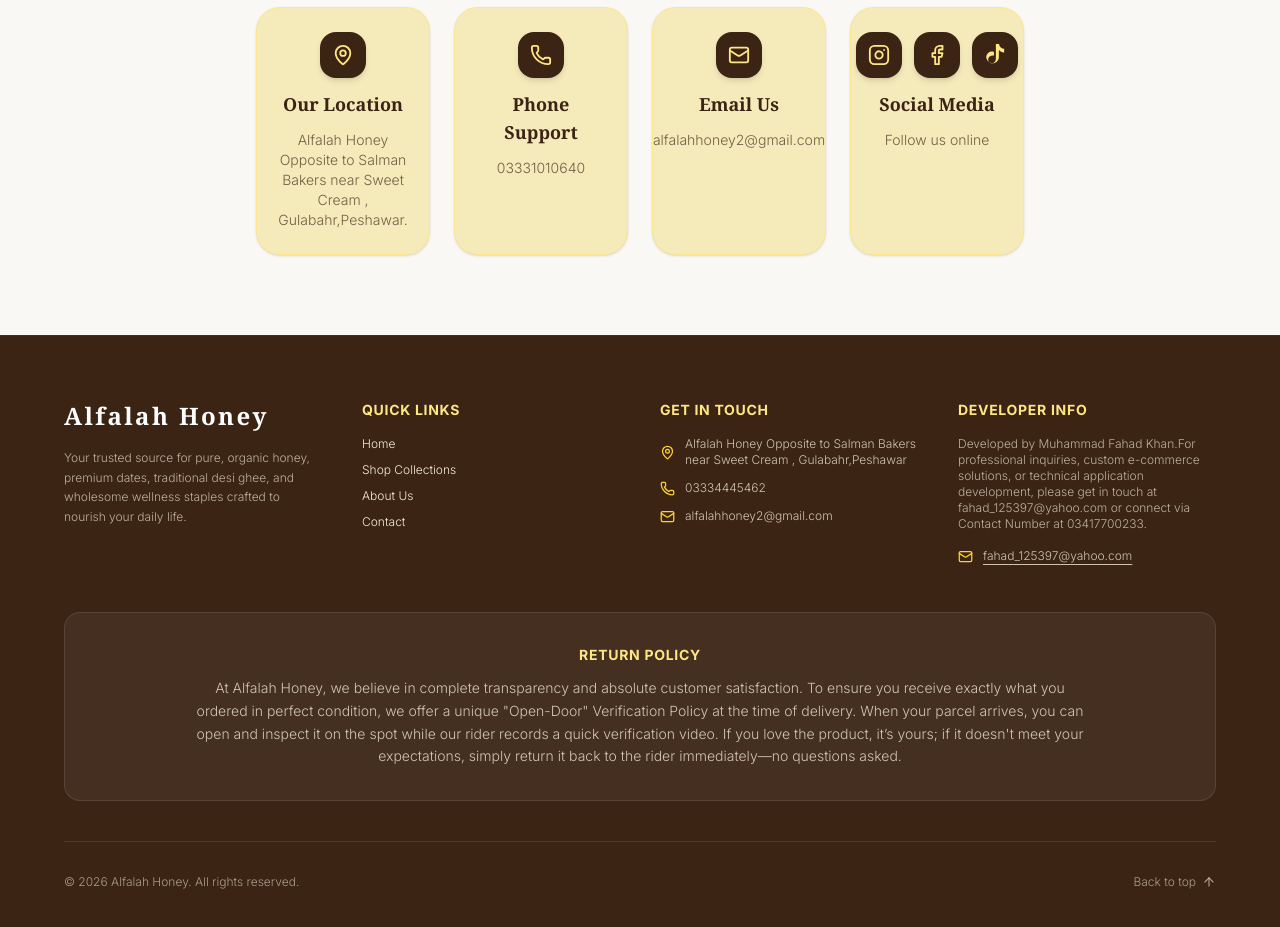
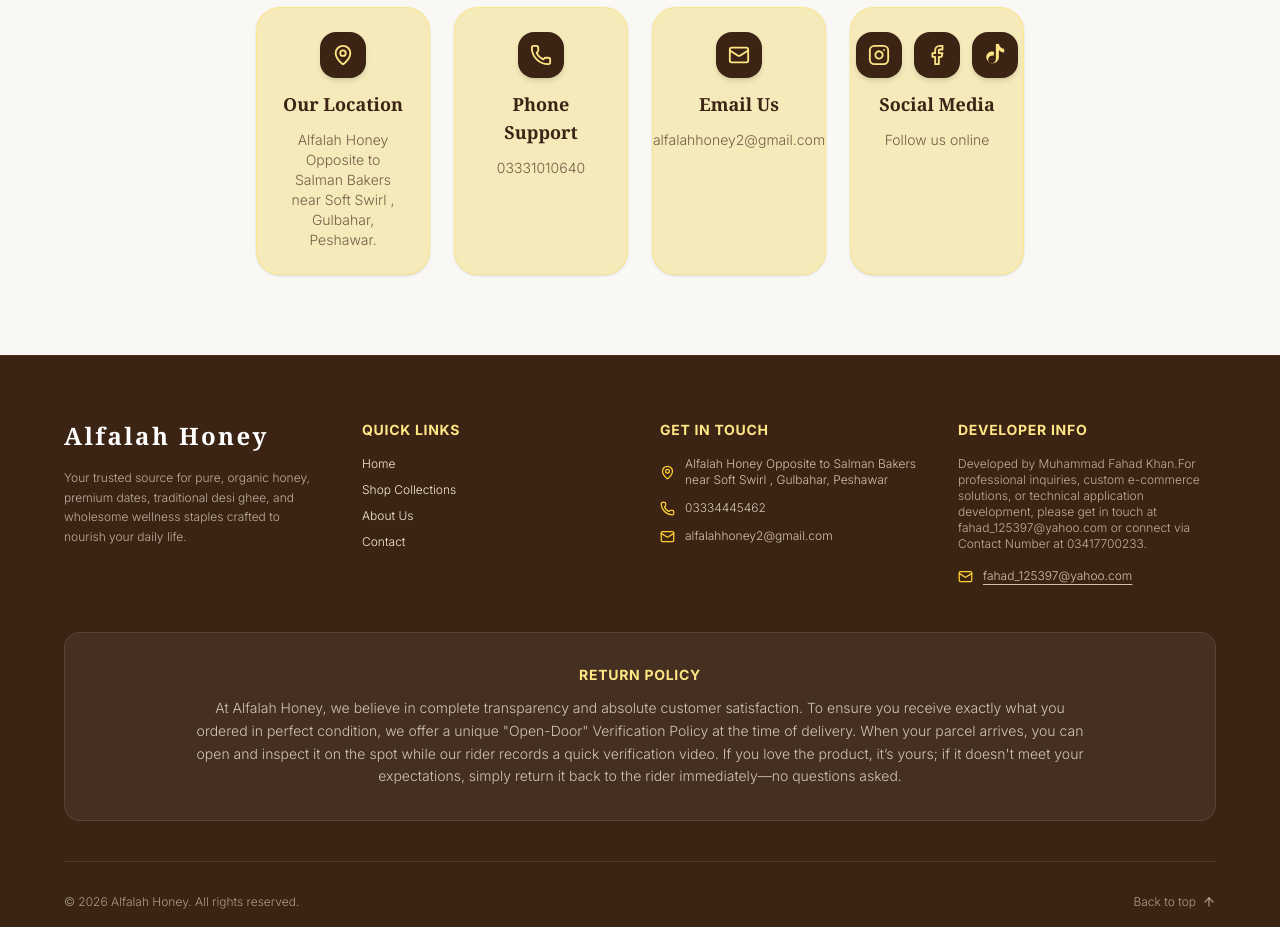
Before and after one commit to Fahad25397/Alfalah-Live, a Next.js app in the folder alfalah-next/: page / in a window 1280 px wide. Shown: the part 3120-4047 px from the top of the page. Built offline with nearby package versions, Linux system fonts and the light colour scheme; no server answers.

Commit message:
chore: update shop address and fix Gulbahar typo

```diff
--- a/alfalah-next/src/app/page.jsx
+++ b/alfalah-next/src/app/page.jsx
@@ -48,7 +48,7 @@ export default function Storefront() {
     },
     "address": {
       "@type": "PostalAddress",
-      "streetAddress": "Opposite to Salman Bakers near Sweet Cream, Gulbahar",
+      "streetAddress": "Opposite to Salman Bakers near Soft Swirl, Gulbahar",
       "addressLocality": "Peshawar",
       "addressRegion": "Khyber Pakhtunkhwa",
       "postalCode": "25000",
--- a/alfalah-next/src/components/ContactUs.jsx
+++ b/alfalah-next/src/components/ContactUs.jsx
@@ -56,7 +56,7 @@ const ContactUs = () => {
               </div>
               <h4 className="font-serif font-bold text-[#3c2415] text-lg">Our Location</h4>
               <p className="text-[#3c2415]/70 text-sm font-light">
-                Alfalah Honey Opposite to Salman Bakers near Sweet Cream , Gulabahr,Peshawar.
+                Alfalah Honey Opposite to Salman Bakers near Soft Swirl , Gulbahar, Peshawar.
               </p>
             </div>
 
--- a/alfalah-next/src/components/Footer.jsx
+++ b/alfalah-next/src/components/Footer.jsx
@@ -50,7 +50,7 @@ const Footer = () => {
           <ul className="space-y-3 text-xs font-light">
             <li className="flex items-center gap-2.5 text-[#f4ecd8]/80">
               <MapPin size={15} className="text-amber-300 flex-shrink-0" />
-              <span>Alfalah Honey Opposite to Salman Bakers near Sweet Cream , Gulabahr,Peshawar</span>
+              <span>Alfalah Honey Opposite to Salman Bakers near Soft Swirl , Gulbahar, Peshawar</span>
             </li>
             <li className="flex items-center gap-2.5 text-[#f4ecd8]/80">
               <Phone size={15} className="text-amber-300 flex-shrink-0" />
```
Also changed, not shown: 2 other files (tests, documents, lock files or other folders).
